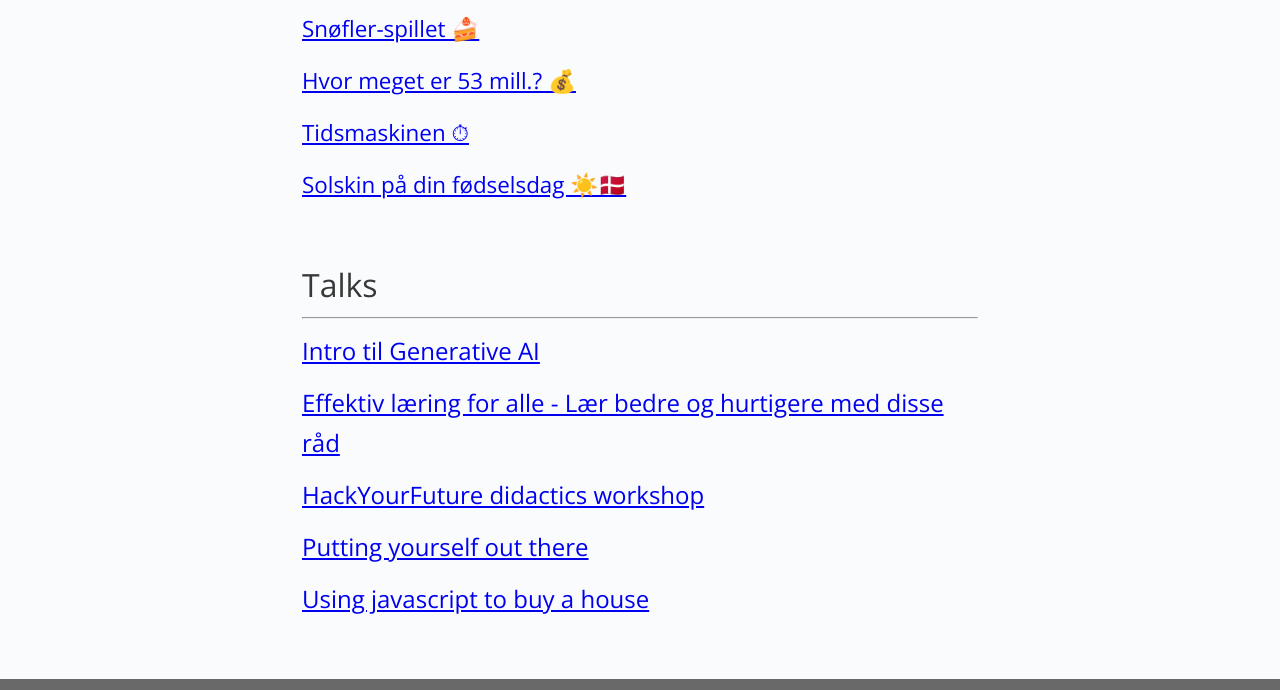
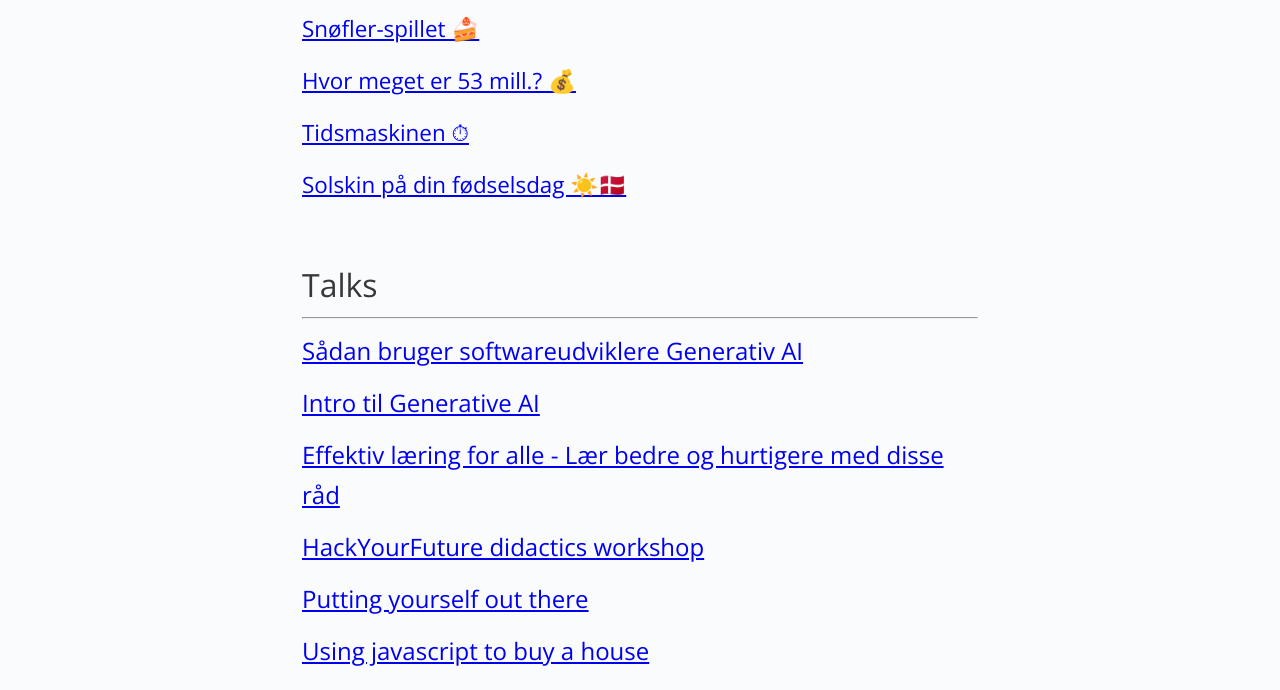
Before and after one commit to benna100/portfolio, a plain HTML site: page index.html in a window 1280 px wide. Shown: the part 1331-2021 px from the top of the page. Drawn offline with nearby package versions, Linux system fonts and the light colour scheme.

Commit message:
Update index.html

```diff
--- a/index.html
+++ b/index.html
@@ -125,13 +125,31 @@
               >Hvor lang er en meter? 📏
             </a>
           </li>
-          <!--
+<!--
           <li>
             <a
               href="https://most-used-emojis.herokuapp.com/"
               target="_blank"
               rel="noopener noreferrer"
               >Most used emojis 💻🎉💪</a
+            >
+          </li>
+                    <li>
+            <a
+              href="
+          https://hvorlangtervi.dk"
+              target="_blank"
+              rel="noopener noreferrer"
+              >Hvor langt er vi med vaccinationerne? 😷💉</a
+            >
+          </li>
+          <li>
+            <a
+              href="
+          https://slime-volley-multiplayer.herokuapp.com/"
+              target="_blank"
+              rel="noopener noreferrer"
+              >Slime Volleyball Online 🌍🏐 - Closed</a
             >
           </li>
 -->
@@ -190,6 +208,14 @@
         <hr />
         <ul>
 
+          <li>
+            <a
+              href="https://docs.google.com/presentation/d/1R60wFEtOp9XBXG3PVxqEOqEcCGz0WrnkOtN-UR6u0QU/edit?usp=sharing"
+              target="_blank"
+              rel="noopener noreferrer"
+              >Sådan bruger softwareudviklere Generativ AI</a
+            >
+          </li>
           <li>
             <a
               href="https://docs.google.com/presentation/d/13SYrDxsEMq7bTaYMoVjnYrAoc9lrqYsP8uRXU9rexGI/edit?usp=sharing"
```
